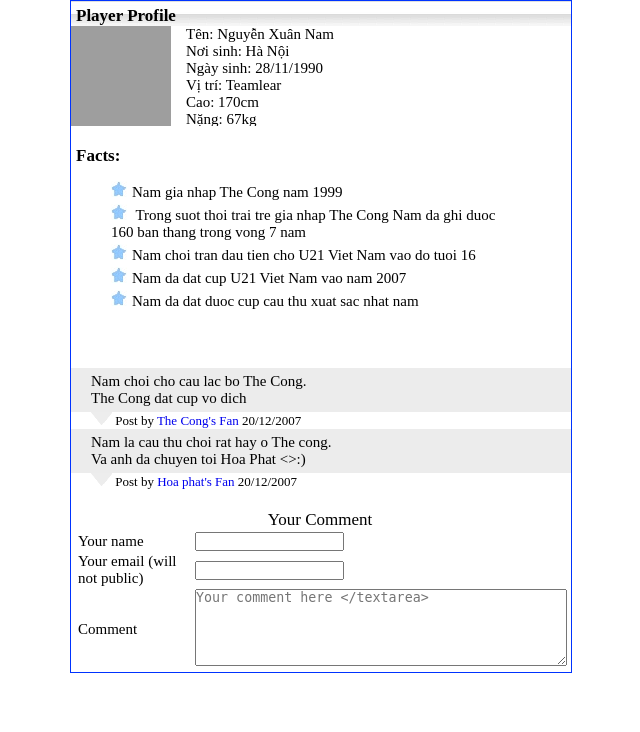
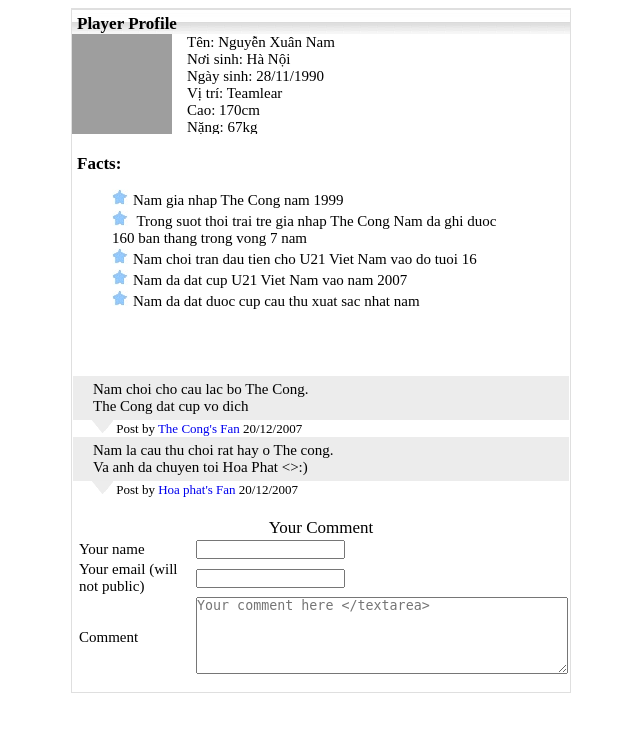
Before and after one commit to QuangThoai/quangthoai.github.io, a PHP site: page /bai01.html in a window 1280 px wide. Shown: the top 732 px of the page, without its empty margins (319-959 px from the left). Run offline with PHP 8.4, Linux system fonts and the light colour scheme; grey boxes are pictures that could not be loaded.

Commit message:
commit fix bug bai 1

```diff
--- a/bai01.css
+++ b/bai01.css
@@ -6,10 +6,12 @@
 }
 #container{
   font-family:'Times New Roman', Times, serif;
-  border: 1px solid #0033FF;
-  width: 500px;
+  border: 1px solid #dfdfdf;
+  width: 498px;
+  height: 683px;
   margin: 0 auto;
   font-size: 15px;
+  margin-top: 8px;
 }
 .player-title{
   background: url(images/title_bg.gif) repeat-x;
@@ -52,10 +54,10 @@
   margin-right: 5px;
 }
 .facts ul li{
-  padding-bottom: 3px;
+  padding-bottom: 1px;
 }
 .comment{
-  margin-top: 55px;
+  margin-top: 65px;
   font-size: 15px;
 }
 .comment-text{
@@ -63,6 +65,8 @@
   padding-left: 20px;
   padding-top: 5px;
   padding-bottom: 5px;
+  margin-left: 1px;
+  margin-right: 1px;
 }
 .comment-post{
   margin-left: 20px;
```
